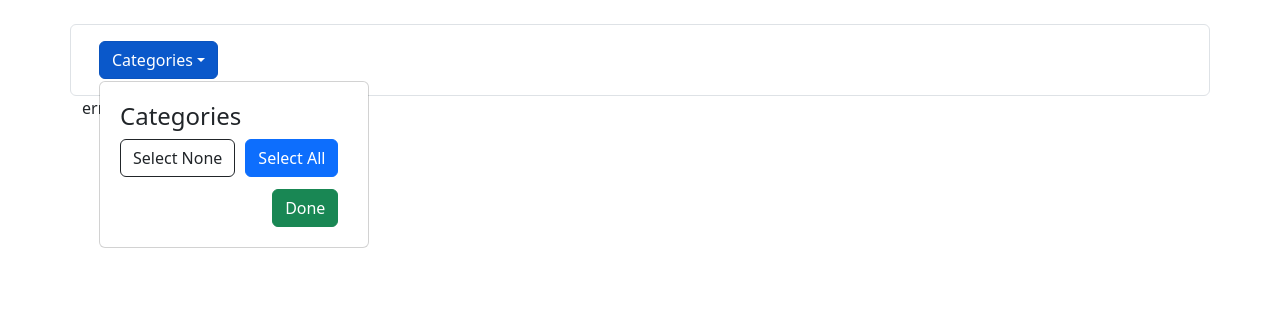
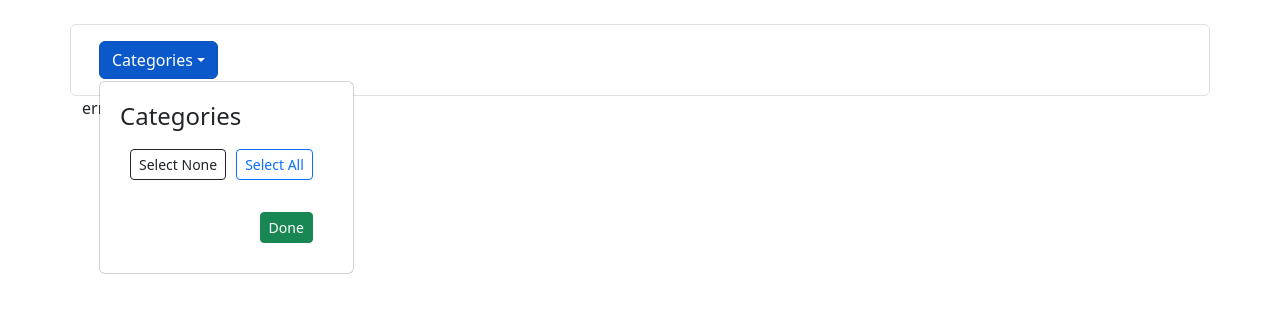
Before and after one commit to loonery/ynab-analysis, a React (Create React App) app: page / in a window 1280 px wide. Both pictures are taken after a click on the button "Categories". Shown: the top 312 px of the page. Built offline with nearby package versions, Linux system fonts and the light colour scheme; no server answers.

Commit message:
working on button bar component

```diff
--- a/src/components/FilterBar/CategoryFilterDropdown/CategoryFilterDropdown.js
+++ b/src/components/FilterBar/CategoryFilterDropdown/CategoryFilterDropdown.js
@@ -1,4 +1,5 @@
 import { Dropdown } from 'libs/reuse/composite/Dropdown';
+import styled from 'styled-components';
 import CategoryCheckBoxesContainer from './CategoryCheckBoxesContainer'
 import ButtonBar from 'libs/reuse/composite/ButtonBar';
 
@@ -9,11 +10,12 @@ const CategoryFilterDropdown = () => {
         {
             label: "Select None",
             onClick: () => {},
-            classString: 'btn btn-outline-dark'
+            classString: 'btn btn-sm btn-outline-dark'
         },
         {
             label: "Select All",
-            onClick: () => {}
+            onClick: () => {},
+            classString: 'btn btn-sm btn-outline-primary'
         },
     ];
 
@@ -22,7 +24,7 @@ const CategoryFilterDropdown = () => {
         {
             label: "Done",
             onClick: () => {},
-            classString: 'btn btn-success'
+            classString: 'btn btn-sm btn-success'
         }
     ];
 
@@ -31,7 +33,9 @@ const CategoryFilterDropdown = () => {
             <h4>Categories</h4>
             <ButtonBar buttons={HeaderButtons}/>
             <CategoryCheckBoxesContainer />
-            <ButtonBar buttons={FooterButtons}/>
+            <ButtonBar
+                buttons={FooterButtons}
+                justify={'flex-end'}/>
         </Dropdown>
     )
 }
--- a/src/libs/reuse/composite/ButtonBar.js
+++ b/src/libs/reuse/composite/ButtonBar.js
@@ -1,22 +1,21 @@
 import React from 'react';
 import PropTypes from 'prop-types';
 import styled from 'styled-components';
-import { Fragment } from 'react';
 import { DEFAULT_BUTTON_CLASS_STRING } from '../../../consts/consts';
 
 const ButtonContainer = styled.div`
   display: flex;
-  justify-content: flex-end;
+  justify-content: ${props => props.justify ? props.justify : 'start'};
+  padding: 10px;
 `;
 
 const StyledButton = styled.button`
   margin-right: 10px;
 `;
 
-const ButtonBar = ({ buttons }) => {
+const ButtonBar = ({ buttons, justify, className}) => {
   return (
-    <Fragment>
-      <ButtonContainer>
+    <ButtonContainer justify={justify}>
       {buttons.map((button) => (
         <StyledButton
           key={button.label}
@@ -27,7 +26,6 @@ const ButtonBar = ({ buttons }) => {
         </StyledButton>
       ))}
     </ButtonContainer>
-    </Fragment>
   );
 };
 
@@ -39,6 +37,7 @@ ButtonBar.propTypes = {
       classString: PropTypes.string
     })
   ).isRequired,
+  justify: PropTypes.string,
 };
 
 export default ButtonBar;
```
Lines whose indentation alone changed are shown as unchanged.
